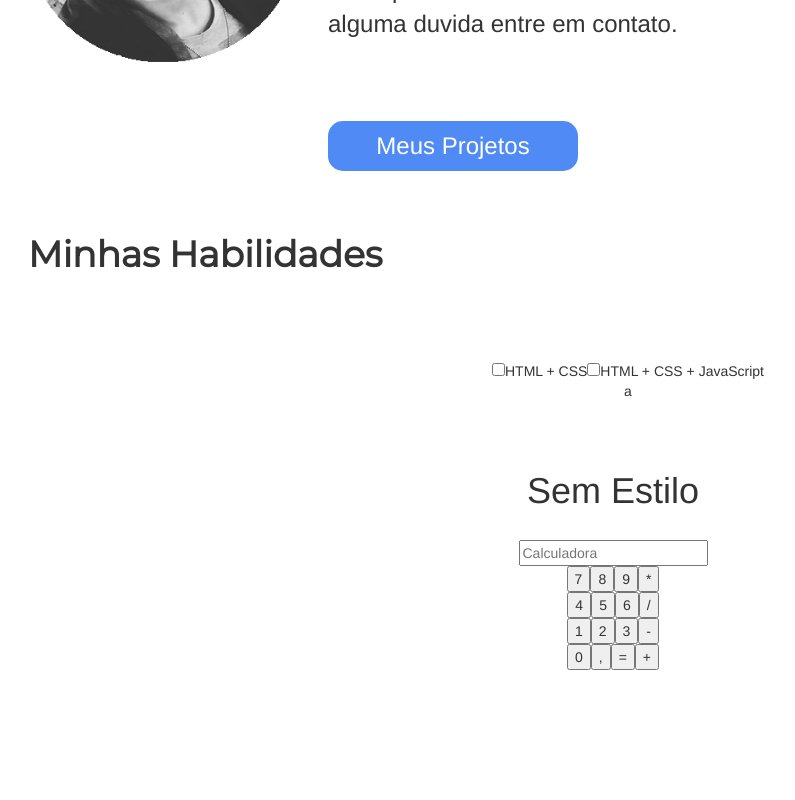
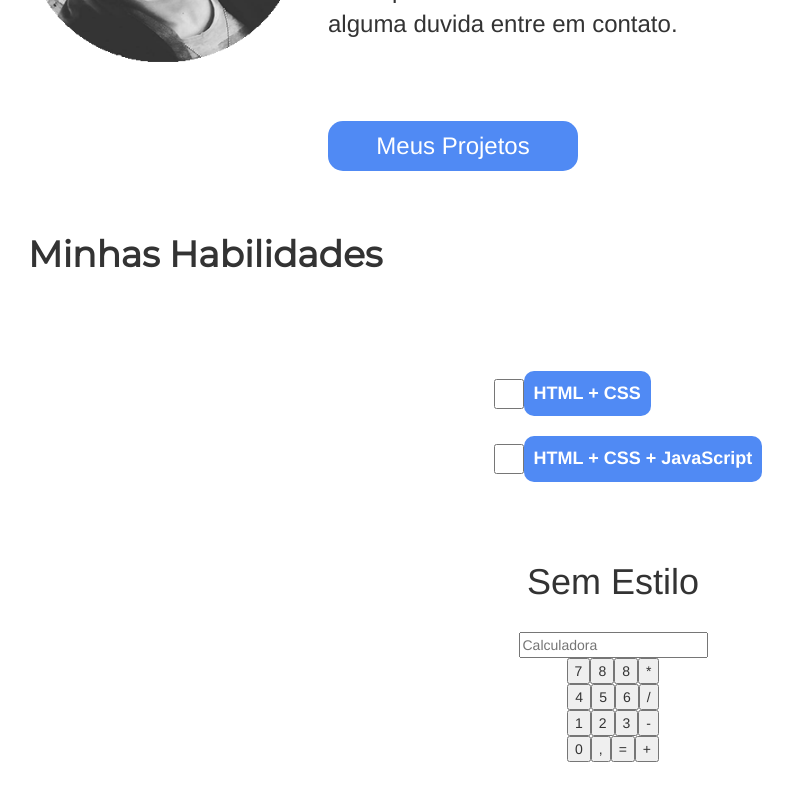
Before and after one commit to duansydor/portfolio, a React (Create React App) app: page / in a window 1280 px wide. Shown: the part 494-1294 px from the top of the page, without its empty margins (57-852 px from the left). Built offline with nearby package versions, Linux system fonts and the light colour scheme.

Commit message:
small style changes

```diff
--- a/src/assets/css/App.scss
+++ b/src/assets/css/App.scss
@@ -261,6 +261,40 @@ Image projetos singlepage
 /******************************
 Calculator
 *******************************/
+.propertiesCont{
+  display: flex;
+  align-items: center;
+  justify-content: center;
+}
+.changeProperties{
+  display: flex;
+  flex-direction: column;
+  justify-content: flex-start;
+  .input{
+    margin: 10px;
+    display: flex;
+    align-items: center;
+    input[type="checkbox"]{
+      width: 30px;
+      height: 30px;
+      cursor: pointer;
+
+
+    }
+    label{
+      background:$primary;
+      color:white;
+      font-size: 18px;
+      font-weight: 600;
+      padding: 10px;
+      border-radius: 10px;
+    }
+  }
+
+}
+
+
+
 .calcTitle{
   font-weight: 400;
 }
@@ -269,6 +303,7 @@ Calculator
 }
 .input.true{
   input{
+    outline: none;
     width:239px;
     transition: .4s;
     border:none;
@@ -285,16 +320,23 @@ Calculator
     display: flex;
     flex-direction: column;
     input[type="button"]{
-      transition:.3s;
+      outline: none;
+      transition:.2s;
       border-radius: 15px;
-      border:none;
+      border: 1px solid black;
+
       padding: 10px;
       width: 50px;
       margin:5px;
-      background:lightblue;
+      background:$primary;
+      color: white;
+
       &:hover{
-        background:rgb(87, 117, 172);
+        background:$primaryDark;
         color:white;
+      }
+      &:active{
+        border:none;
       }
     }
   }
--- a/src/components/CalcStyle.js
+++ b/src/components/CalcStyle.js
@@ -17,11 +17,25 @@ class CalcStyle extends React.Component{
         let { withCss } = this.props;
         return(
             <div className="container">
-                <div>
-                    <input type="checkbox" id="htmlCss" defaultChecked={withCss} onChange={()=>this.changeCSS(withCss)} />HTML + CSS
-                    <input type="checkbox" id="htmlJs"/>HTML + CSS + JavaScript
+                <div className="propertiesCont">
+                    <div className="changeProperties">
+                        <div className="input">
+                            <input type="checkbox" id="htmlCss" defaultChecked={withCss} onChange={()=>this.changeCSS(withCss)} />
+                            <label for="htmlCss">
+                                HTML + CSS
+                            </label>
+                        </div>
+                        <div>
+
+                        </div>
+                        <div className="input">
+                            <input type="checkbox" id="htmlJs"/>
+                            <label for="htmlJs">
+                                HTML + CSS + JavaScript
+                            </label>
+                        </div>
+                    </div>
                 </div>
-                {withCss?'aba':'a'}
             </div>
         );
     }
--- a/src/components/Calculator.js
+++ b/src/components/Calculator.js
@@ -2,31 +2,38 @@ import React from 'react';
 import CalcStyle from './CalcStyle.js';
 import{ connect} from 'react-redux';
 
-function Calculator(props){
-    let styleHtml = {
+class Calculator extends React.Component{
+    constructor(props){
+        super(props);
+        this.numberTyping = this.numberTyping.bind(this);
 
     }
-    let styleCss={
 
+    numberTyping(event){
+        event = event.target.value;
+        console.log(event)
     }
-    let { withCss } = props;
+    render(){
+
+        let { withCss, withJs } = this.props;
+
         return(
             <div className='container'>
+                <CalcStyle/>
                 <center>
-            <CalcStyle/>
                 <br/>
                 <br/>
                 <div className={`calculator ${withCss}`}>
                     <h1 className={`calcTitle ${withCss}`}>{withCss?"Com Estilo":"Sem Estilo"}</h1>
                     <div className={`input ${withCss}`}>
-                    <input placeholder="Calculadora" type="text"/>
+                        <input placeholder="Calculadora" type="text" />
                     </div>
                     <div className={`btncontainer ${withCss}`}>
                         <div>
-                        <input type="button" value="7"/>
-                        <input type="button" value="8"/>
-                        <input type="button" value="9"/>
-                        <input type="button" value="*"/>
+                            <input type="button" onClick={(e) => { this.numberTyping(e) }} value="7"/>
+                            <input type="button" onClick={(e) => { this.numberTyping(e) }} value="8"/>
+                            <input type="button" onClick={() => { this.numberTyping(9) }} value="8"/>
+                            <input type="button" onClick={() => { this.numberTyping(e) }} value="*"/>
                         </div>
 
                         <div >
@@ -56,7 +63,10 @@ function Calculator(props){
             </div>
         );
     }
+
+}
 const mapStateToProps = store => ({
-	withCss:store.calcState.withCss
+	withCss:store.calcState.withCss,
+	withCss:store.calcState.withJs
 });
 export default connect(mapStateToProps)(Calculator);
```
Lines whose indentation alone changed are shown as unchanged.
